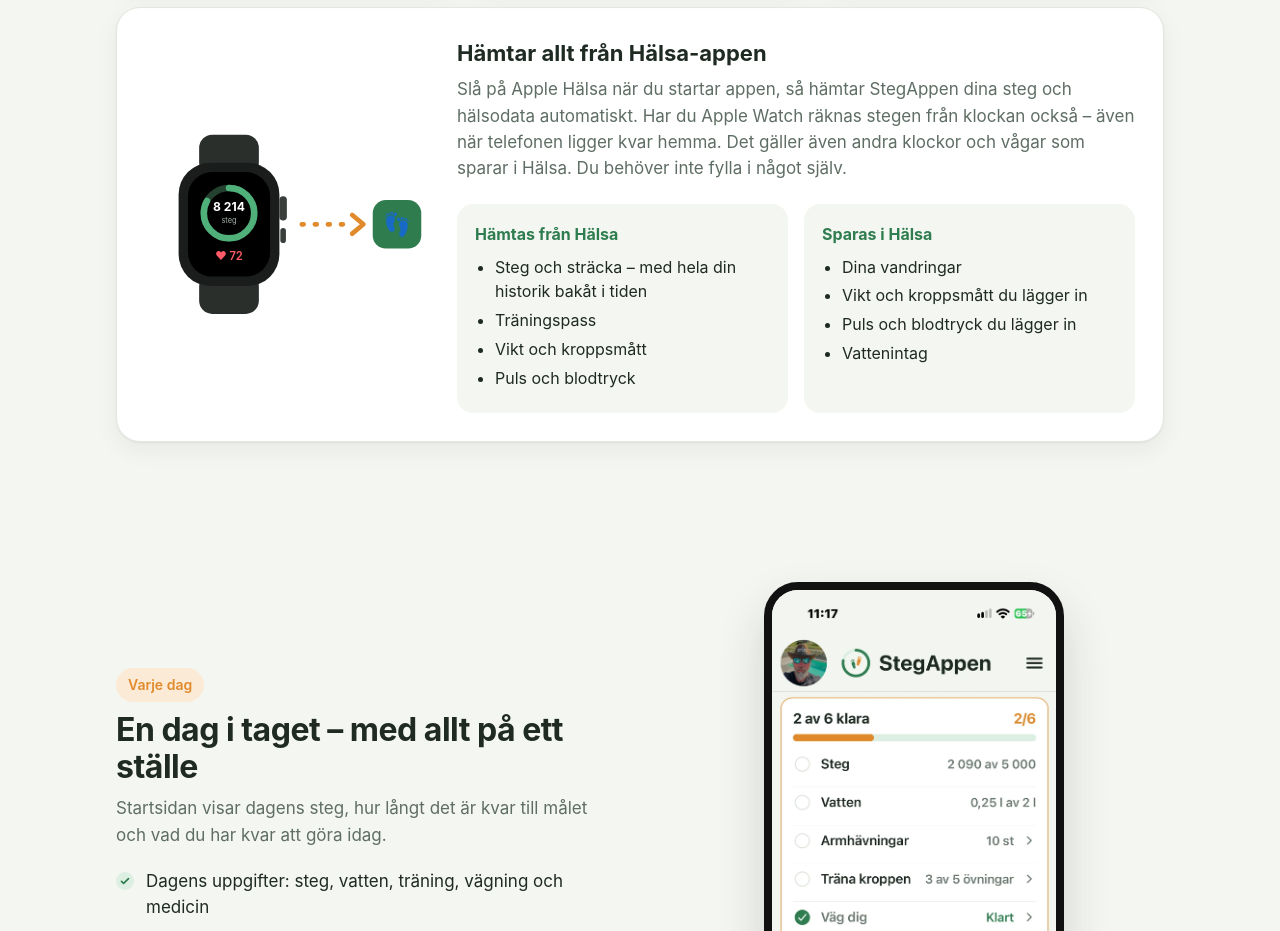
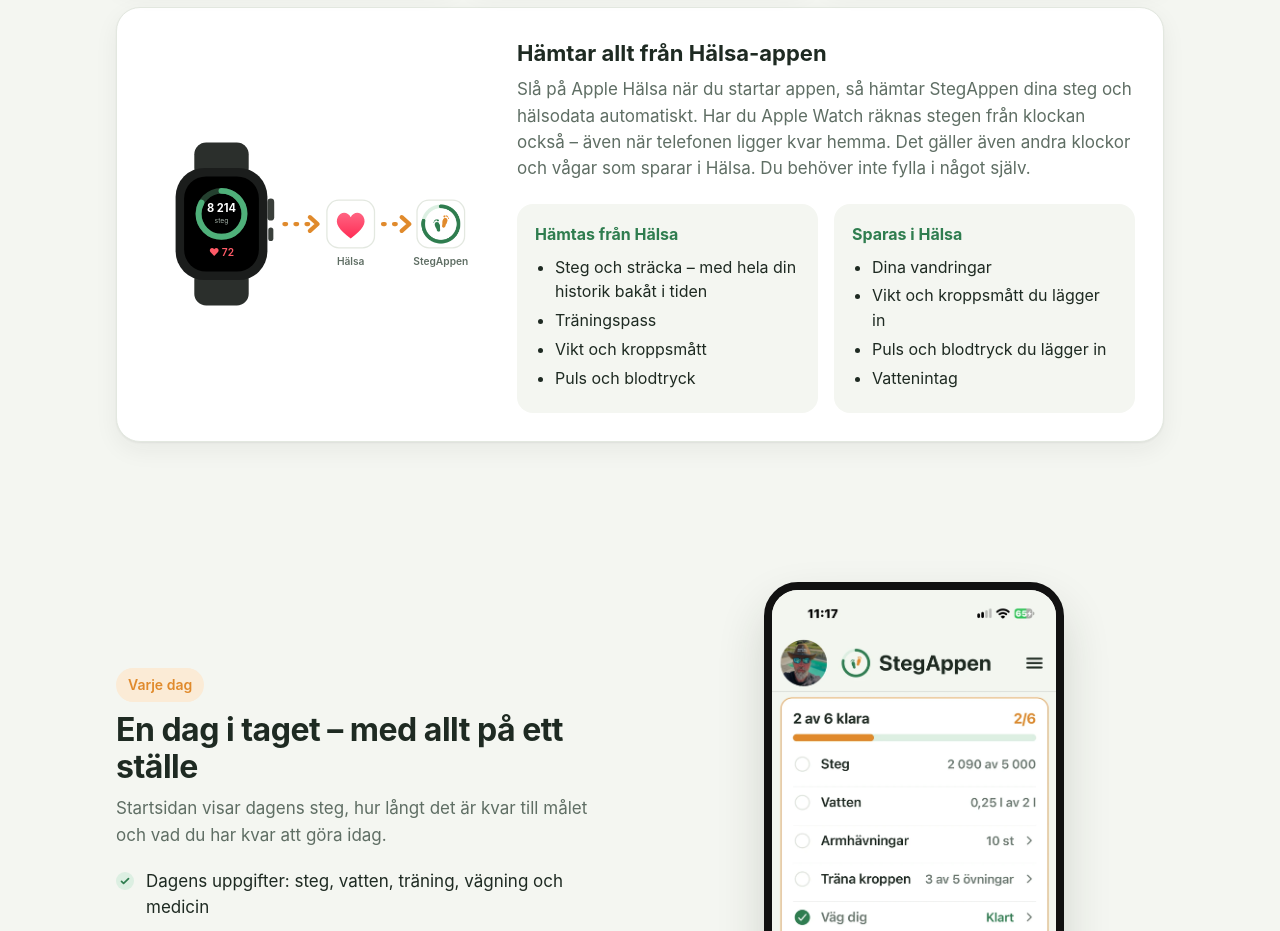
Before and after one commit to KepsPappan/kepspappan.github.io, a plain HTML site: page index.html in a window 1280 px wide. Shown: the part 1380-2311 px from the top of the page. Drawn offline with Linux system fonts and the light colour scheme.

Commit message:
Klockbilden visar vägen via Hälsa till StegAppens logga
Co-Authored-By: Claude Opus 5.5 <noreply@anthropic.com>

```diff
--- a/index.html
+++ b/index.html
@@ -138,9 +138,9 @@
   .health ul { margin: 0; padding-left: 20px; font-size: 16px; }
   .health li { margin: 4px 0; }
   @media (max-width: 640px) { .health { padding: 20px; } .health-head { flex-direction: column; gap: 12px; } .health-cols { grid-template-columns: 1fr; } }
-  .watch { margin: 0 auto 18px; max-width: 300px; }
+  .watch { margin: 0 auto 18px; max-width: 380px; }
   .watch svg { display: block; width: 100%; height: auto; }
-  @media (min-width: 861px) { .health { display: grid; grid-template-columns: 280px 1fr; column-gap: 32px; align-items: center; } .watch { grid-row: 1 / span 2; margin: 0; } .health-cols { grid-column: 2; } }
+  @media (min-width: 861px) { .health { display: grid; grid-template-columns: 340px 1fr; column-gap: 32px; align-items: center; } .watch { grid-row: 1 / span 2; margin: 0; } .health-cols { grid-column: 2; } }
   .grid { gap: 12px; }
   .grid .card { padding: 14px 16px; border-radius: 16px; display: grid; grid-template-columns: 36px 1fr; column-gap: 12px; align-items: start; }
   .grid .card .ic { width: 36px; height: 36px; border-radius: 10px; font-size: 19px; margin: 2px 0 0; grid-row: span 2; }
@@ -206,8 +206,8 @@
       </div>
       <div class="health">
         <figure class="watch" aria-label="Illustration: en klocka visar steg och puls som hamnar i StegAppen">
-          <svg viewBox="0 0 300 200" role="img" xmlns="http://www.w3.org/2000/svg">
-            <title>Steg och puls från klockan hamnar i StegAppen</title>
+          <svg viewBox="0 0 400 200" role="img" xmlns="http://www.w3.org/2000/svg">
+            <title>Steg och puls från klockan går via Hälsa-appen till StegAppen</title>
             <rect x="58" y="4" width="64" height="44" rx="14" fill="#2B2F2C"/>
             <rect x="58" y="152" width="64" height="44" rx="14" fill="#2B2F2C"/>
             <rect x="36" y="34" width="108" height="132" rx="34" fill="#1B1D1C"/>
@@ -219,10 +219,21 @@
             <text x="90" y="86" text-anchor="middle" font-family="-apple-system,Helvetica,Arial,sans-serif" font-size="13" font-weight="700" fill="#fff">8 214</text>
             <text x="90" y="99" text-anchor="middle" font-family="-apple-system,Helvetica,Arial,sans-serif" font-size="8" fill="#A2AFA6">steg</text>
             <text x="90" y="138" text-anchor="middle" font-family="-apple-system,Helvetica,Arial,sans-serif" font-size="12" font-weight="600" fill="#FF5A67">♥ 72</text>
-            <path d="M168 100 h56" stroke="#E08A2C" stroke-width="5" stroke-linecap="round" stroke-dasharray="2 12"/>
-            <path d="M222 90 l12 10 l-12 10" fill="none" stroke="#E08A2C" stroke-width="5" stroke-linecap="round" stroke-linejoin="round"/>
-            <rect x="244" y="74" width="52" height="52" rx="14" fill="#2F7D4F"/>
-            <text x="270" y="108" text-anchor="middle" font-size="24">👣</text>
+            <defs>
+              <linearGradient id="hj" x1="0" y1="0" x2="0" y2="1"><stop offset="0" stop-color="#FF6482"/><stop offset="1" stop-color="#FF2D55"/></linearGradient>
+              <clipPath id="ikon"><rect x="320" y="72" width="56" height="56" rx="14"/></clipPath>
+            </defs>
+            <path d="M164 100 h28" stroke="#E08A2C" stroke-width="5" stroke-linecap="round" stroke-dasharray="2 11"/>
+            <path d="M194 92 l9 8 l-9 8" fill="none" stroke="#E08A2C" stroke-width="5" stroke-linecap="round" stroke-linejoin="round"/>
+            <rect x="214" y="72" width="56" height="56" rx="14" fill="#fff" stroke="#E3E8E0" stroke-width="1.5"/>
+            <path d="M242 117 C228 107 223 99 227 91.5 C231 84.5 239 86 242 92 C245 86 253 84.5 257 91.5 C261 99 256 107 242 117 Z" fill="url(#hj)"/>
+            <text x="242" y="148" text-anchor="middle" font-family="-apple-system,Helvetica,Arial,sans-serif" font-size="12" font-weight="600" fill="#5F6E64">Hälsa</text>
+            <path d="M280 100 h22" stroke="#E08A2C" stroke-width="5" stroke-linecap="round" stroke-dasharray="2 11"/>
+            <path d="M302 92 l9 8 l-9 8" fill="none" stroke="#E08A2C" stroke-width="5" stroke-linecap="round" stroke-linejoin="round"/>
+            <rect x="320" y="72" width="56" height="56" rx="14" fill="#fff"/>
+            <image href="icon.png" x="320" y="72" width="56" height="56" clip-path="url(#ikon)"/>
+            <rect x="320" y="72" width="56" height="56" rx="14" fill="none" stroke="#E3E8E0" stroke-width="1.5"/>
+            <text x="348" y="148" text-anchor="middle" font-family="-apple-system,Helvetica,Arial,sans-serif" font-size="12" font-weight="600" fill="#5F6E64">StegAppen</text>
           </svg>
         </figure>
         <div class="health-head">
```
